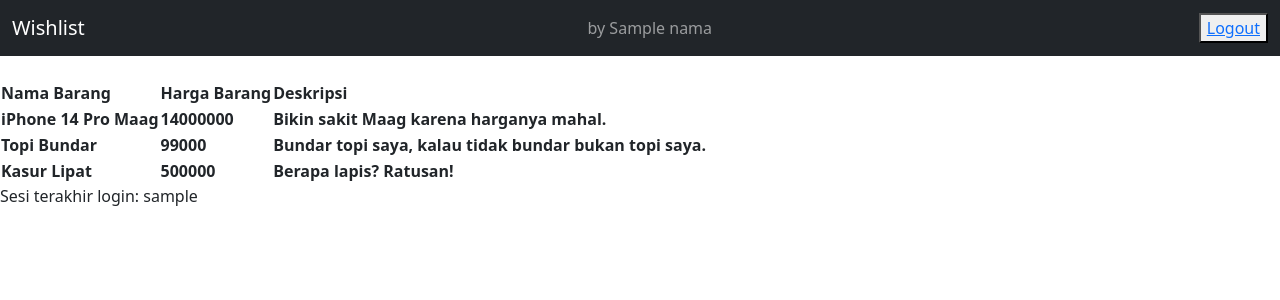
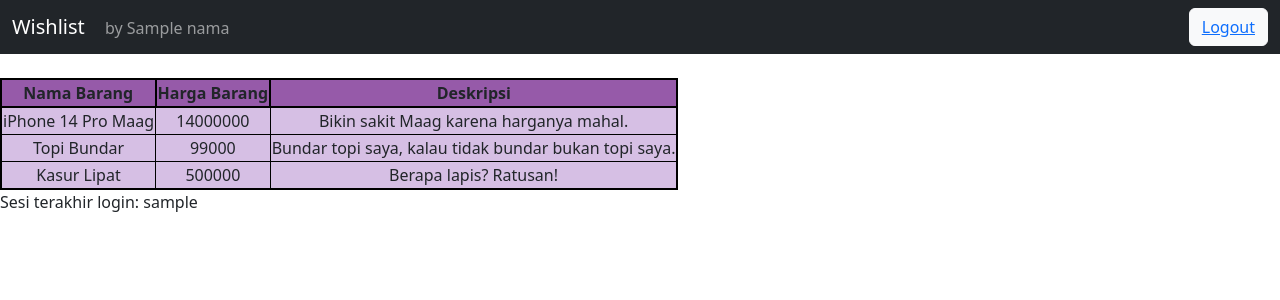
Before and after one commit to danenherdi/lab-1-pbp, a Django app: template wishlist/templates/wishlist.html in a window 1280 px wide. Shown: the top 300 px of the page. Run offline with Django 4.2, Linux system fonts and the light colour scheme; data comes from the database, SQL or seed files in the repository; tables that the repository leaves empty hold one stand-in row (values such as "Sample post"); the template is opened without the code that fills it: values that come from a table or form of the project are taken from there, most other values are stand-ins (such as "Sample title", 1, 10 or a date in 2020); lists and menus that the app fills with data are empty.

Commit message:
Menambahkan elemen pada template HTML

```diff
--- a/wishlist/templates/login.html
+++ b/wishlist/templates/login.html
@@ -25,7 +25,7 @@
 
             <tr>
                 <td></td>
-                <td><input class="btn login_btn" type="submit" value="Login"></td>
+                <td><input class="btn login_btn btn-success" type="submit" value="Login"></td>
             </tr>
         </table>
     </form>
--- a/wishlist/templates/wishlist.html
+++ b/wishlist/templates/wishlist.html
@@ -5,18 +5,34 @@
     <div class="container-fluid">
         <div class="navbar-header">
             <a class="navbar-brand" href="#">Wishlist</a>
+            <span class="navbar-left navbar-text">by {{nama}}</span>
         </div>
 
-        <ul class="nav navbar-nav">
-            <span class="navbar-left navbar-text">by {{nama}}</span>
-        </ul>
-
         <ul class="nav navbar-nav navbar-right">
-            <button><a href="{% url 'wishlist:logout' %}">Logout</a></button>
+            <button class="btn btn-light"><a href="{% url 'wishlist:logout' %}">Logout</a></button>
         </ul>
     </div>
 </nav>
 <br>
+
+<head>
+    <style>
+    table,th{
+      border: 2px solid black;
+      border-collapse: collapse;
+      background-color: #965AA9;
+      text-align: center;
+    }
+    td{
+      border: 1px solid black;
+      border-collapse: collapse;
+      background-color: #D6BFE4;
+      font-weight: normal;
+      text-align: center;
+    }
+    </style>
+</head>
+
 <table>
     <tr>
     <th>Nama Barang</th>
@@ -26,9 +42,9 @@
     {% comment %} Tambahkan data di bawah baris ini {% endcomment %}
     {% for barang in list_barang %}
         <tr>
-            <th>{{barang.nama_barang}}</th>
-            <th>{{barang.harga_barang}}</th>
-            <th>{{barang.deskripsi}}</th>
+            <td>{{barang.nama_barang}}</td>
+            <td>{{barang.harga_barang}}</td>
+            <td>{{barang.deskripsi}}</td>
         </tr>
     {% endfor %}
 </table>
```
